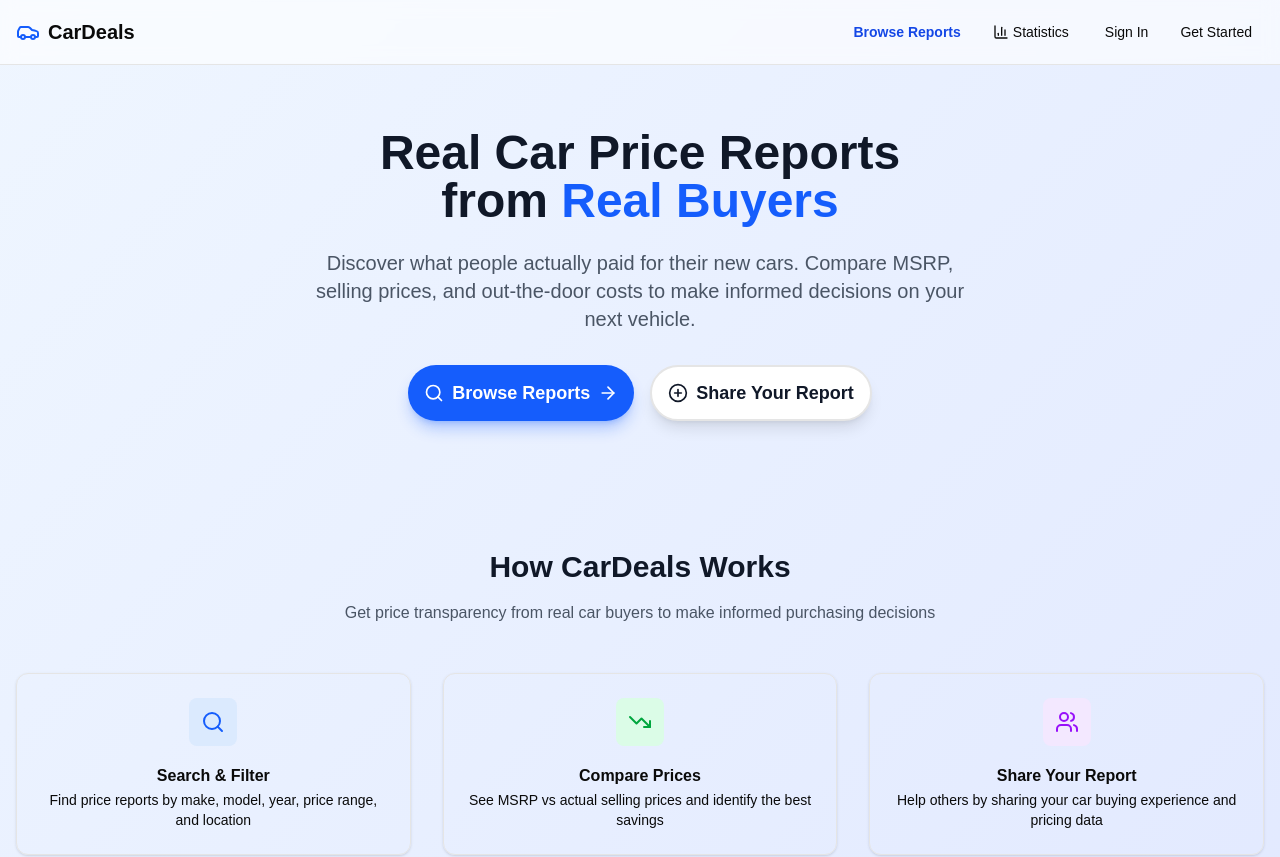
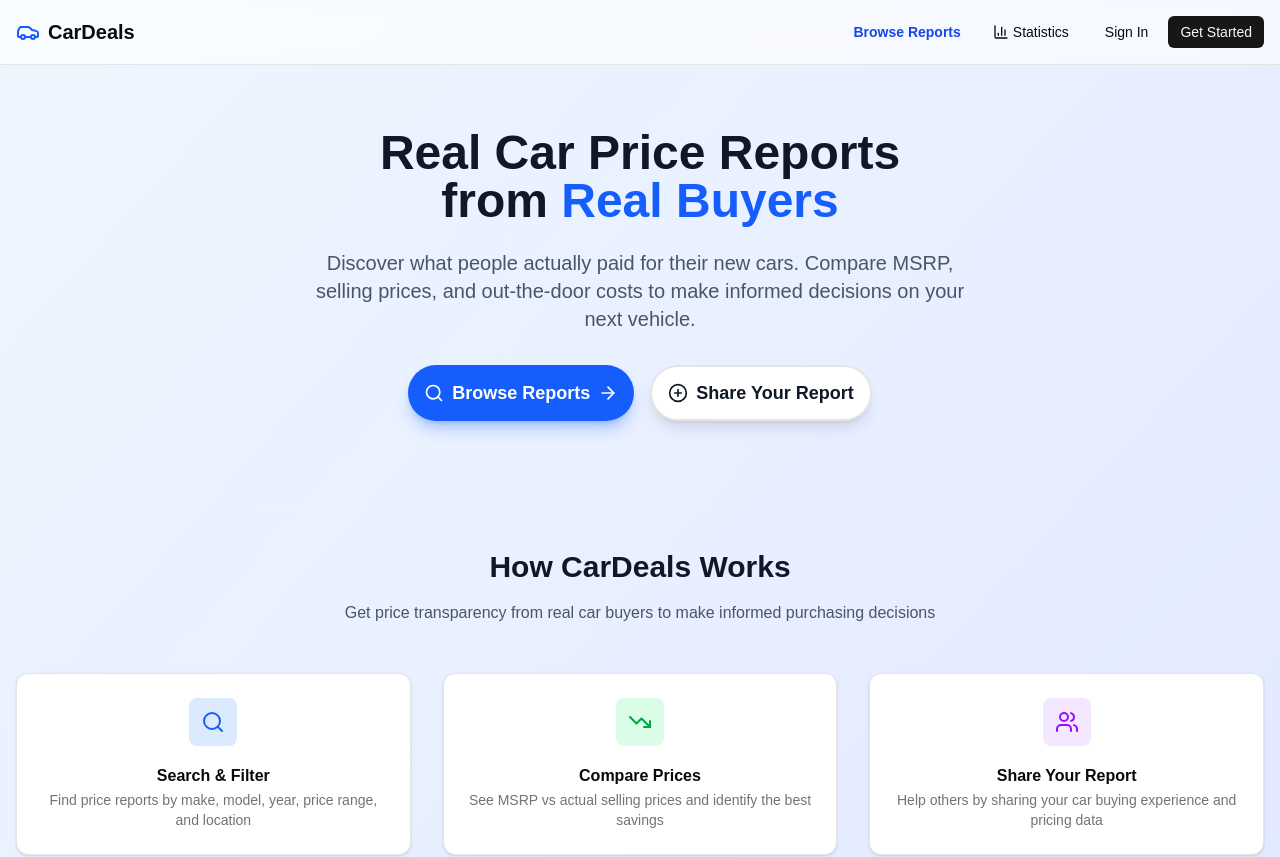
Before and after one commit to MrMegaMango/CarPrices, a Next.js app: page / in a window 1280 px wide. Shown: the top 857 px of the page. Built offline with nearby package versions, Linux system fonts and the light colour scheme; no server answers; the database is empty.

Commit message:
codex fix style

```diff
--- a/src/app/globals.css
+++ b/src/app/globals.css
@@ -56,25 +56,25 @@
 }
 
 @theme inline {
-  --color-background: var(--background);
-  --color-foreground: var(--foreground);
-  --color-card: var(--card);
-  --color-card-foreground: var(--card-foreground);
-  --color-popover: var(--popover);
-  --color-popover-foreground: var(--popover-foreground);
-  --color-primary: var(--primary);
-  --color-primary-foreground: var(--primary-foreground);
-  --color-secondary: var(--secondary);
-  --color-secondary-foreground: var(--secondary-foreground);
-  --color-muted: var(--muted);
-  --color-muted-foreground: var(--muted-foreground);
-  --color-accent: var(--accent);
-  --color-accent-foreground: var(--accent-foreground);
-  --color-destructive: var(--destructive);
-  --color-destructive-foreground: var(--destructive-foreground);
-  --color-border: var(--border);
-  --color-input: var(--input);
-  --color-ring: var(--ring);
+  --color-background: hsl(var(--background));
+  --color-foreground: hsl(var(--foreground));
+  --color-card: hsl(var(--card));
+  --color-card-foreground: hsl(var(--card-foreground));
+  --color-popover: hsl(var(--popover));
+  --color-popover-foreground: hsl(var(--popover-foreground));
+  --color-primary: hsl(var(--primary));
+  --color-primary-foreground: hsl(var(--primary-foreground));
+  --color-secondary: hsl(var(--secondary));
+  --color-secondary-foreground: hsl(var(--secondary-foreground));
+  --color-muted: hsl(var(--muted));
+  --color-muted-foreground: hsl(var(--muted-foreground));
+  --color-accent: hsl(var(--accent));
+  --color-accent-foreground: hsl(var(--accent-foreground));
+  --color-destructive: hsl(var(--destructive));
+  --color-destructive-foreground: hsl(var(--destructive-foreground));
+  --color-border: hsl(var(--border));
+  --color-input: hsl(var(--input));
+  --color-ring: hsl(var(--ring));
   --font-sans: var(--font-geist-sans);
   --font-mono: var(--font-geist-mono);
   --radius: var(--radius);
```
